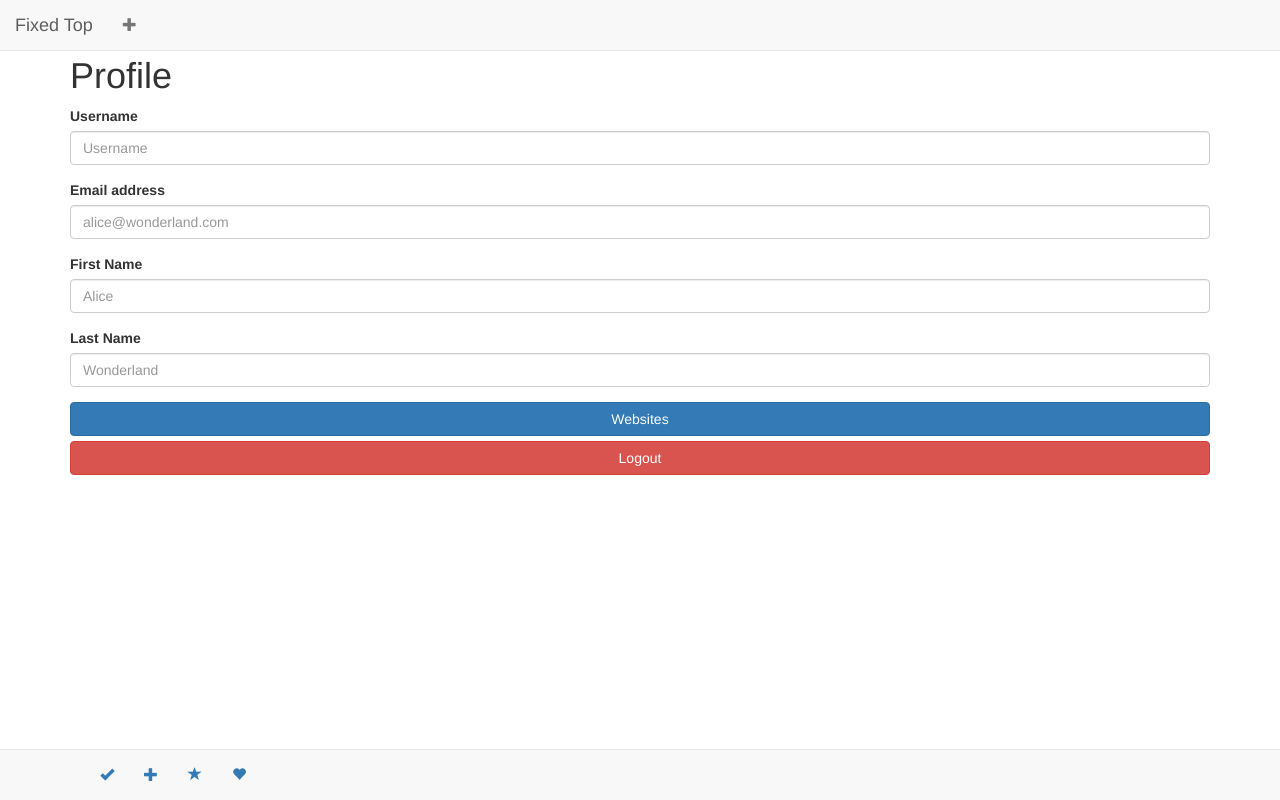
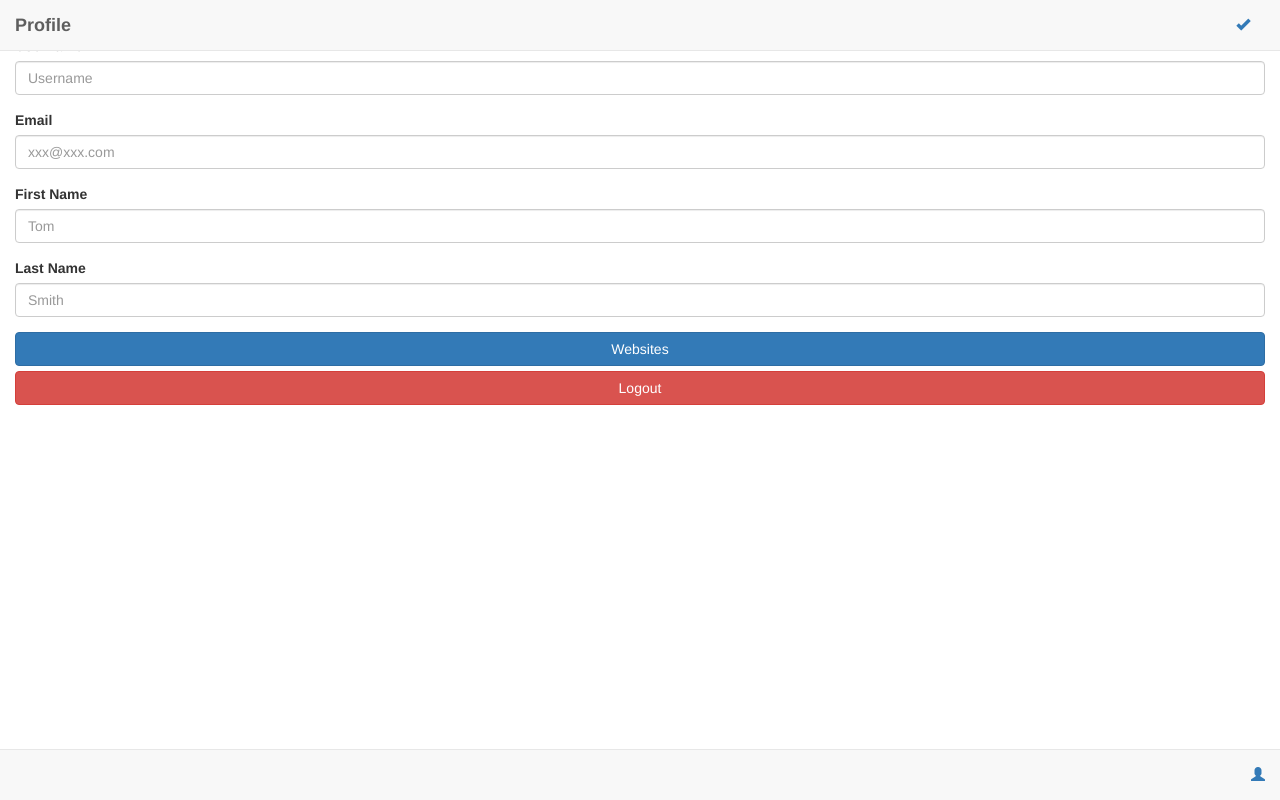
Before and after one commit to DavyHunk/dai-weihan-webdev, a website: page public/assignment/profile.html in a window 1280 px wide. Drawn offline with nearby package versions, Linux system fonts and the light colour scheme; files that its build step writes are made by us from their sources.

Commit message:
second assi

```diff
--- a/public/assignment/profile.html
+++ b/public/assignment/profile.html
@@ -2,31 +2,28 @@
 <html lang="en">
 <head>
     <meta charset="UTF-8">
-    <title>Title</title>
+    <title>profile</title>
     <link href="https://maxcdn.bootstrapcdn.com/bootstrap/3.3.6/css/bootstrap.min.css" rel="stylesheet"/>
-    <link href="css/style.css" rel="stylesheet"/>
+    <link href="../css/style.css" rel="stylesheet"/>
 </head>
 <body>
 
-<nav class="navbar navbar-default navbar-fixed-top">
+<nav class="navbar navbar-default navbar-fixed-top website">
     <div class="container-fluid">
-        <div class="navbar-header">
-            <a class="navbar-brand" href="#">
-                Fixed Top
+        <a class="navbar-brand" href="#">
+            <b>Profile</b>
+        </a>
+        <div class="navbar-text pull-right">
+            <a href="profile.html">
+                <span class="glyphicon header glyphicon-ok"></span>
             </a>
-            <p class="navbar-text pull-right">
-                <a href="#" class="navbar-link">
-          <span class="glyphicon glyphicon-plus">
-          </span>
-                </a>
-            </p>
         </div>
     </div>
 </nav>
 
 
-    <div class="container">
-        <h1>Profile</h1>
+    <div class="container-fluid">
+
 
         <form>
             <div class="form-group">
@@ -34,16 +31,16 @@
                 <input type="text" class="form-control" id="username" placeholder="Username">
             </div>
             <div class="form-group">
-                <label for="email">Email address</label>
-                <input type="email" class="form-control" id="email" placeholder="alice@wonderland.com">
+                <label for="email">Email</label>
+                <input type="email" class="form-control" id="email" placeholder="xxx@xxx.com">
             </div>
             <div class="form-group">
                 <label for="first-name">First Name</label>
-                <input type="text" class="form-control" id="first-name" placeholder="Alice">
+                <input type="text" class="form-control" id="first-name" placeholder="Tom">
             </div>
             <div class="form-group">
                 <label for="last-name">Last Name</label>
-                <input type="text" class="form-control" id="last-name" placeholder="Wonderland">
+                <input type="text" class="form-control" id="last-name" placeholder="Smith">
             </div>
         </form>
 
@@ -53,29 +50,15 @@
            href="login.html">Logout</a>
     </div>
 
-<nav class="navbar navbar-default navbar-fixed-bottom">
-    <div class="container">
-        <div class="row navbar-text">
-            <div class="col-xs-3 text-center">
-                <a href="#">
-                    <span class="glyphicon glyphicon-ok"></span>
+
+<nav class="navbar navbar-default navbar-fixed-bottom website">
+    <div class="container-fluid">
+        <div class="navbar-bottom">
+            <p class="navbar-text pull-right">
+                <a href="profile.html" class="nav navbar-nav navbar-right">
+                    <span class="glyphicon footer glyphicon-user"></span>
                 </a>
-            </div>
-            <div class="col-xs-3 text-center">
-                <a href="#">
-                    <span class="glyphicon glyphicon-plus"></span>
-                </a>
-            </div>
-            <div class="col-xs-3 text-center">
-                <a href="#">
-                    <span class="glyphicon glyphicon-star"></span>
-                </a>
-            </div>
-            <div class="col-xs-3 text-center">
-                <a href="#">
-                    <span class="glyphicon glyphicon-heart"></span>
-                </a>
-            </div>
+            </p>
         </div>
     </div>
 </nav>
```
